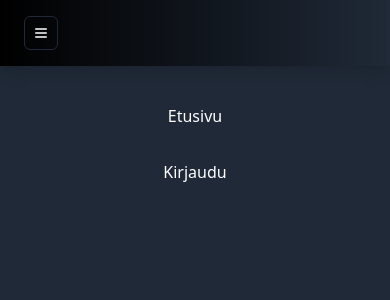
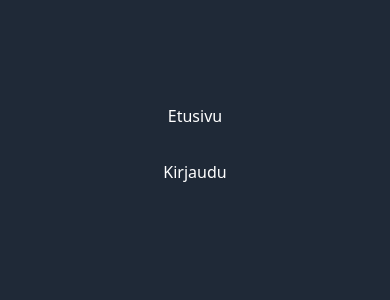
Before and after one commit to Petrikur/kukkari, a React (Vite) app: page / in a window 390 px wide. Both pictures are taken after a click on the button 41 px from the left and 33 px from the top of the page. Shown: the top 300 px of the page. Built offline with nearby package versions, Linux system fonts and the light colour scheme.

Commit message:
fix z index of mobile menu

```diff
--- a/src/components/NavBar/Mobilemenu.jsx
+++ b/src/components/NavBar/Mobilemenu.jsx
@@ -21,7 +21,7 @@ const Mobilemenu = ({ isOpen, toggle }) => {
   return (
     <>
       <div
-        className={`fixed w-full h-full items-center bg-gray-800 top-0 left-0 transition duration-300 ease-in-out opacity-0 ${
+        className={`fixed w-full h-full items-center z-50 bg-gray-800 top-0 left-0 transition duration-300 ease-in-out opacity-0 ${
           isOpen ? "" : "hidden"
         } ${isOpen ? "opacity-100 top-0 " : "top-full"}"`}
       >
```
